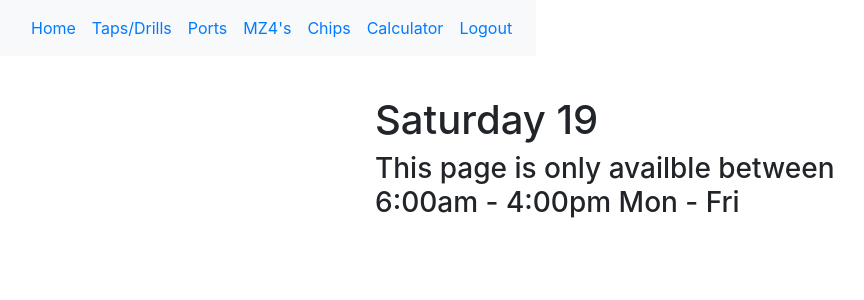
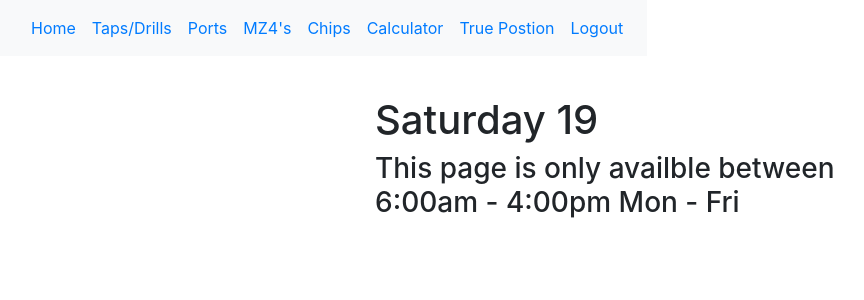
Before and after one commit to MatthewSoutherland/Manufacturing_App, a Flask app: page /chips in a window 1280 px wide. Shown: the top 300 px of the page, without its empty margins (9-873 px from the left). Run offline with Flask 2, Linux system fonts and the light colour scheme; the visitor is signed in with stand-in values (Sample User, id 1); some libraries are stand-ins or nearby versions.

Commit message:
feat: added true postion page link

```diff
--- a/templates/layout.html
+++ b/templates/layout.html
@@ -50,6 +50,7 @@
             <a class="nav-link" href="{{ url_for('calculator') }}"
               >Calculator</a
             >
+            <a class="nav-link" href="{{ url_for('truePos') }}">True Postion</a>
             <a class="nav-link" href="{{ url_for('logout') }}">Logout</a>
           </div>
         </div>
```
